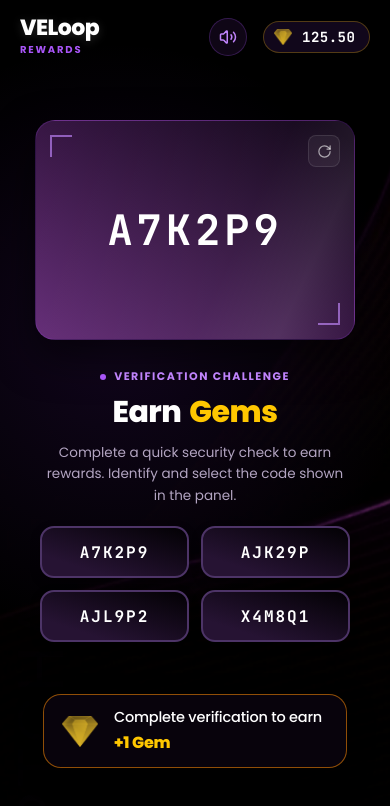
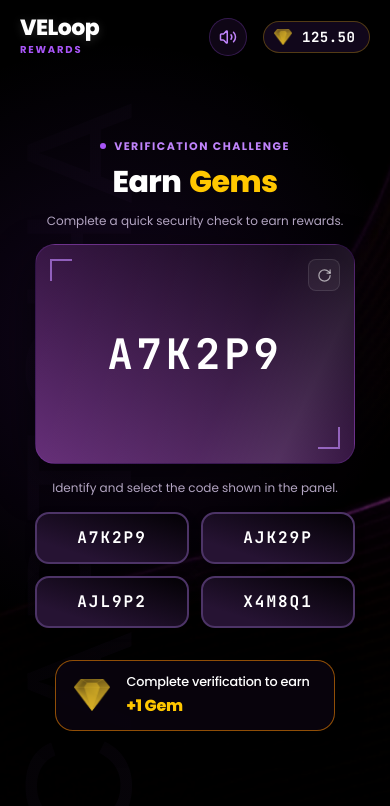
Before and after one commit to Srinadh118/captcha-page, a React (Vite) app: page /captcha in a window 390 px wide. Shown: the top 806 px of the page. Built offline with nearby package versions, Linux system fonts and the light colour scheme; a web font is replaced by a local one.

Commit message:
fix CaptchaPage component suite with reward UI, ad modals, and state views

```diff
--- a/src/components/CaptchaPage/CaptchaPage.module.css
+++ b/src/components/CaptchaPage/CaptchaPage.module.css
@@ -77,10 +77,24 @@ The text has a linear gradient as well, from 0% #050207 top-right to 100% #26133
   padding: 10px 16px 40px;
 }
 
+@media (max-width: 1024px) {
+  .captchaWatermark {
+    left: 5%;
+    top: 105%;
+    font-size: clamp(120px, 21.5vh, 180px);
+  }
+}
 @media (max-width: 768px) {
   .captchaWatermark {
-    left: 8px;
-    font-size: clamp(65px, 15vw, 100px);
-    opacity: 0.4;
+    left: 12%;
+    top: 100%;
+    font-size: clamp(120px, 21vw, 180px);
   }
 }
+@media (max-width: 640px) {
+  .captchaWatermark {
+    left: 1%;
+    top: 100%;
+    font-size: clamp(150px, 24vw, 200px);
+  }
+}
--- a/src/components/CaptchaPage/ChallengeView.jsx
+++ b/src/components/CaptchaPage/ChallengeView.jsx
@@ -1,7 +1,7 @@
-import React, { useState, useRef } from 'react';
-import styles from './ChallengeView.module.css';
-import { RotateCw } from 'lucide-react';
-import { playSound } from './utils/audioEffects';
+import { useState, useRef } from "react";
+import styles from "./ChallengeView.module.css";
+import { RotateCw } from "lucide-react";
+import { playSound } from "./utils/audioEffects";
 
 export default function ChallengeView({ challenge, onSelect, onRefresh }) {
   const [selectedOption, setSelectedOption] = useState(null);
@@ -28,7 +28,7 @@ export default function ChallengeView({ challenge, onSelect, onRefresh }) {
   const handleOptionClick = (option, index) => {
     if (selectedOption || isExiting) return;
     setSelectedOption(option);
-    playSound('click');
+    playSound("click");
 
     // Trigger exit animation matching diagram (card left, staggered options right)
     setIsExiting(true);
@@ -41,7 +41,7 @@ export default function ChallengeView({ challenge, onSelect, onRefresh }) {
   const handleRefreshClick = (e) => {
     e.stopPropagation();
     if (isExiting) return;
-    playSound('click');
+    playSound("click");
     if (onRefresh) onRefresh();
   };
 
@@ -49,6 +49,7 @@ export default function ChallengeView({ challenge, onSelect, onRefresh }) {
     <div className={styles.container}>
       <div className={styles.mainRow}>
         {/* LEFT: Captcha Card (Enters from Left, Exits Left on select) */}
+        <div className={styles.cardSide}>
           <div
             className={`${styles.cardWrapper} ${isExiting ? styles.cardExiting : styles.cardEntering}`}
           >
@@ -56,7 +57,7 @@ export default function ChallengeView({ challenge, onSelect, onRefresh }) {
               ref={cardRef}
               className={styles.captchaCard}
               style={{
-              transform: `rotateX(${cardTilt.x}deg) rotateY(${cardTilt.y}deg)`
+                transform: `rotateX(${cardTilt.x}deg) rotateY(${cardTilt.y}deg)`,
               }}
               onMouseMove={handleCardMouseMove}
               onMouseLeave={handleCardMouseLeave}
@@ -71,18 +72,21 @@ export default function ChallengeView({ challenge, onSelect, onRefresh }) {
                 title="Get new code"
                 aria-label="Get new code"
               >
-              <RotateCw size={15} />
+                <RotateCw size={15} className={styles.rotateIcon} />
               </button>
 
               <span className={styles.captchaText}>
-              {challenge?.code || 'A7K2P9'}
+                {challenge?.code || "A7K2P9"}
               </span>
             </div>
           </div>
+        </div>
 
-        {/* RIGHT: Texts and Staggered 2x2 Options (Enters from Right, Exits Right on select) */}
+        {/* RIGHT: Texts (Enters from Right, Exits Right on select) */}
         <div className={styles.contentSide}>
-          <div className={`${styles.headerText} ${isExiting ? styles.headerTextExiting : styles.headerTextEntering}`}>
+          <div
+            className={`${styles.headerText} ${isExiting ? styles.headerTextExiting : styles.headerTextEntering}`}
+          >
             <span className={styles.badgeTag}>
               <span className={styles.tagDot} />
               VERIFICATION CHALLENGE
@@ -91,12 +95,24 @@ export default function ChallengeView({ challenge, onSelect, onRefresh }) {
               Earn<span className={styles.headingHighlight}>Gems</span>
             </h2>
             <p className={styles.description}>
-              Complete a quick security check to earn rewards. Identify and select the code shown in the panel.
+              Complete a quick security check to earn rewards.
             </p>
           </div>
+        </div>
 
+        <div className={styles.optionsContainer}>
+          {/* Instruction text - sits above options grid */}
+          <p
+            className={`${styles.instructionText} ${isExiting ? styles.headerTextExiting : styles.headerTextEntering}`}
+          >
+            Identify and select the code shown in the panel.
+          </p>
+
+          {/* Options grid - Staggered 2x2 Options - below captcha card */}
           <div className={styles.optionsGrid}>
-            {(challenge?.options || ['A7K2P9', 'AJK29P', 'AJL9P2', 'X4M8Q1']).map((opt, idx) => {
+            {(
+              challenge?.options || ["A7K2P9", "AJK29P", "AJL9P2", "X4M8Q1"]
+            ).map((opt, idx) => {
               const isSelected = selectedOption === opt;
               const animClass = isExiting
                 ? styles[`option${idx + 1}Exiting`]
@@ -108,7 +124,7 @@ export default function ChallengeView({ challenge, onSelect, onRefresh }) {
                   className={`${styles.optionItem} ${animClass}`}
                 >
                   <button
-                    className={`${styles.optionBtn} ${isSelected ? styles.selected : ''}`}
+                    className={`${styles.optionBtn} ${isSelected ? styles.selected : ""}`}
                     onClick={() => handleOptionClick(opt, idx)}
                     disabled={isExiting}
                   >
@@ -122,7 +138,9 @@ export default function ChallengeView({ challenge, onSelect, onRefresh }) {
       </div>
 
       {/* BOTTOM INCENTIVE PILL (2 lines) - Enters from Bottom */}
-      <div className={`${styles.bottomPillWrapper} ${isExiting ? styles.bottomPillExiting : styles.bottomPillEntering}`}>
+      <div
+        className={`${styles.bottomPillWrapper} ${isExiting ? styles.bottomPillExiting : styles.bottomPillEntering}`}
+      >
         <div className={styles.rewardPill}>
           <img
             src="/assets/gem-gold.png"
@@ -130,7 +148,9 @@ export default function ChallengeView({ challenge, onSelect, onRefresh }) {
             className={styles.pillGem}
           />
           <div className={styles.pillTextGroup}>
-            <span className={styles.pillTextLine1}>Complete verification to earn</span>
+            <span className={styles.pillTextLine1}>
+              Complete verification to earn
+            </span>
             <span className={styles.pillTextLine2}>+1 Gem</span>
           </div>
         </div>
--- a/src/components/CaptchaPage/ChallengeView.module.css
+++ b/src/components/CaptchaPage/ChallengeView.module.css
@@ -8,16 +8,25 @@
   align-items: center;
   position: relative;
   z-index: 10;
-  font-family: 'Poppins', sans-serif;
+  font-family: "Poppins", sans-serif;
 }
 
 .mainRow {
+  display: grid;
+  grid-template-areas:
+    "captchaCard contentSide"
+    "captchaCard optionsGrid";
+  justify-content: center;
+  column-gap: 56px;
+  width: 100%;
+  margin: 36px 0 44px;
+}
+
+.cardSide {
+  grid-area: captchaCard;
   display: flex;
   align-items: center;
   justify-content: center;
-  gap: 56px;
-  width: 100%;
-  margin: 36px 0 44px;
 }
 
 /* ---------------- CAPTCHA CARD ---------------- */
@@ -62,7 +71,7 @@
   width: 380px;
   height: 270px;
   border-radius: 20px;
-  background: linear-gradient(to bottom left, #0C0013 5%, #632B76 100%);
+  background: linear-gradient(to bottom left, #0c0013 5%, #632b76 100%);
   position: relative;
   display: flex;
   flex-direction: column;
@@ -72,11 +81,14 @@
   border: 1px solid rgba(168, 85, 247, 0.2);
   user-select: none;
   overflow: hidden;
-  transition: transform 0.3s cubic-bezier(0.4, 0, 0.2, 1), box-shadow 0.3s cubic-bezier(0.4, 0, 0.2, 1);
+  transition:
+    transform 0.4s cubic-bezier(0.53, 0.08, 0.42, 0.93),
+    box-shadow 0.3s cubic-bezier(0.4, 0, 0.2, 1);
 }
 
 /* Cyber corner bracket accents */
-.cornerTL, .cornerBR {
+.cornerTL,
+.cornerBR {
   position: absolute;
   width: 22px;
   height: 22px;
@@ -114,7 +126,7 @@
 
 /* Requirement 6: Font JetBrains Mono for captcha text */
 .captchaText {
-  font-family: 'JetBrains Mono', monospace;
+  font-family: "JetBrains Mono", monospace;
   font-size: 52px;
   font-weight: 700;
   color: #ffffff;
@@ -140,27 +152,34 @@
   transition: all 0.25s cubic-bezier(0.4, 0, 0.2, 1);
   z-index: 5;
 }
+.rotateIcon {
+  transition: transform 0.25s cubic-bezier(0.4, 0, 0.2, 1);
+  transform: rotate(0deg);
+}
 
 .refreshBtn:hover {
   background: rgba(168, 85, 247, 0.25);
   color: #ffffff;
   border-color: #a855f7;
+}
+
+.refreshBtn:hover .rotateIcon {
   transform: rotate(90deg);
 }
 
 /* ---------------- RIGHT SIDE / CHALLENGE CONTENT ---------------- */
 .contentSide {
+  grid-area: contentSide;
   display: flex;
   flex-direction: column;
   max-width: 440px;
-  font-family: 'Poppins', sans-serif;
+  font-family: "Poppins", sans-serif;
 }
 
 /* Entrance & Exit animations: Header text */
 .headerText {
   display: flex;
   flex-direction: column;
-  margin-bottom: 24px;
 }
 
 .headerTextEntering {
@@ -214,7 +233,7 @@
 }
 
 .heading {
-  font-family: 'Poppins', sans-serif;
+  font-family: "Poppins", sans-serif;
   font-size: 38px;
   font-weight: 800;
   color: #ffffff;
@@ -224,16 +243,37 @@
 }
 
 .headingHighlight {
-  color: #FFC700;
+  color: #ffc700;
   margin-left: 8px;
 }
 
 .description {
-  font-family: 'Poppins', sans-serif;
+  font-family: "Poppins", sans-serif;
   font-size: 14px;
   line-height: 1.6;
   color: #b3a5c2;
   max-width: 400px;
+}
+
+/* Options container wrapping instruction text and options grid */
+.optionsContainer {
+  grid-area: optionsGrid;
+  display: flex;
+  flex-direction: column;
+  width: 100%;
+  max-width: 440px;
+}
+
+/* ---------------- INSTRUCTION TEXT (above options grid) ---------------- */
+.instructionText {
+  font-family: "Poppins", sans-serif;
+  font-size: 14px;
+  line-height: 1.6;
+  color: #b3a5c2;
+  margin-bottom: 24px;
+  width: 100%;
+  max-width: 440px;
+  /* order: 3; */
 }
 
 /* ---------------- 2x2 OPTIONS GRID ---------------- */
@@ -242,6 +282,7 @@
   grid-template-columns: repeat(2, 1fr);
   gap: 16px;
   width: 100%;
+  max-width: 440px;
 }
 
 .optionItem {
@@ -316,13 +357,13 @@ Requirements 3 & 4:
 */
 .optionBtn {
   width: 100%;
-  min-width: 180px;
+  min-width: 192px;
   height: 56px;
   border-radius: 14px;
   background: linear-gradient(to bottom left, #050207 5%, #261333 78%);
-  border: 2px solid #4D3467;
+  border: 2px solid #4d3467;
   color: #ffffff;
-  font-family: 'JetBrains Mono', monospace;
+  font-family: "JetBrains Mono", monospace;
   font-size: 18px;
   font-weight: 700;
   letter-spacing: 2px;
@@ -331,18 +372,19 @@ Requirements 3 & 4:
   justify-content: center;
   cursor: pointer;
   box-shadow: 0 4px 10px rgba(0, 0, 0, 0.4);
-  transition: transform 0.28s cubic-bezier(0.4, 0, 0.2, 1),
-              background 0.28s cubic-bezier(0.4, 0, 0.2, 1),
-              border-color 0.28s cubic-bezier(0.4, 0, 0.2, 1),
-              box-shadow 0.28s cubic-bezier(0.4, 0, 0.2, 1);
+  transition:
+    transform 0.28s cubic-bezier(0.4, 0, 0.2, 1),
+    background 0.28s cubic-bezier(0.4, 0, 0.2, 1),
+    border-color 0.28s cubic-bezier(0.4, 0, 0.2, 1),
+    box-shadow 0.28s cubic-bezier(0.4, 0, 0.2, 1);
   position: relative;
   user-select: none;
 }
 
 .optionBtn:hover:not(:disabled) {
   background:
-    linear-gradient(to bottom left, #140021 5%, #56068B 100%) padding-box,
-    linear-gradient(to bottom, #9A59DA 0%, #210141 100%) border-box;
+    linear-gradient(to bottom left, #140021 5%, #56068b 100%) padding-box,
+    linear-gradient(to bottom, #9a59da 0%, #210141 100%) border-box;
   border: 2px solid transparent;
   box-shadow: 0 5px 12px rgba(0, 0, 0, 0.6);
   transform: translateY(-1px);
@@ -351,8 +393,8 @@ Requirements 3 & 4:
 
 .optionBtn.selected {
   background:
-    linear-gradient(to bottom left, #140021 5%, #56068B 100%) padding-box,
-    linear-gradient(to bottom, #9A59DA 0%, #210141 100%) border-box;
+    linear-gradient(to bottom left, #140021 5%, #56068b 100%) padding-box,
+    linear-gradient(to bottom, #9a59da 0%, #210141 100%) border-box;
   border: 2px solid transparent;
   box-shadow: 0 5px 14px rgba(0, 0, 0, 0.7);
   transform: translateY(-1px);
@@ -370,7 +412,7 @@ Requirements 3 & 4:
 /* ---------------- BOTTOM REWARD PILL (2 LINES) ---------------- */
 .bottomPillWrapper {
   margin-top: 20px;
-  font-family: 'Poppins', sans-serif;
+  font-family: "Poppins", sans-serif;
 }
 
 .bottomPillEntering {
@@ -429,31 +471,45 @@ Requirements 3 & 4:
 }
 
 .pillTextLine1 {
-  font-size: 14.5px;
+  font-size: 0.875rem;
   font-weight: 500;
   color: #ffffff;
   letter-spacing: -0.2px;
 }
 
 .pillTextLine2 {
-  font-size: 16px;
+  font-size: 1rem;
   font-weight: 800;
-  color: #FFC700;
+  color: #ffc700;
   letter-spacing: -0.2px;
 }
 
-/* ---------------- MOBILE STYLES ---------------- */
+/* ---------------- MOBILE & TABLET STYLES (≤ 860px) ---------------- */
 @media (max-width: 860px) {
+  .container {
+    padding: 20px 24px 40px;
+  }
+
   .mainRow {
-    flex-direction: column;
-    gap: 28px;
-    margin: 16px 0 32px;
+    display: grid;
+    grid-template-areas:
+      "contentSide"
+      "captchaCard"
+      "optionsGrid";
+    justify-content: center;
+    row-gap: 14px;
+    margin: 0 0 12px;
+  }
+
+  /* Content side (header) moves above card on mobile/tablet */
+  .contentSide {
+    width: 100%;
+    max-width: 380px;
   }
 
   .headerText {
     text-align: center;
     align-items: center;
-    margin-bottom: 20px;
   }
 
   .badgeTag {
@@ -466,7 +522,14 @@ Requirements 3 & 4:
 
   .description {
     text-align: center;
-    font-size: 13.5px;
+    font-size: 12px;
+  }
+
+  .instructionText {
+    font-size: 12px;
+    margin-bottom: 14px;
+    max-width: 340px;
+    text-align: center;
   }
 
   .captchaCard {
@@ -489,10 +552,20 @@ Requirements 3 & 4:
     height: 52px;
     font-size: 16px;
   }
+
+  .pillTextLine1 {
+    font-size: 0.8rem;
+  }
 }
 
 @keyframes shimmerMove {
-  0% { background-position: -200% 0; }
-  50% { background-position: 200% 0; }
-  100% { background-position: -200% 0; }
+  0% {
+    background-position: -200% 0;
+  }
+  50% {
+    background-position: 200% 0;
+  }
+  100% {
+    background-position: -200% 0;
+  }
 }
--- a/src/components/CaptchaPage/ResultView.module.css
+++ b/src/components/CaptchaPage/ResultView.module.css
@@ -220,7 +220,7 @@ Requirement 4: Buttons have less y translation (-1px), organic transition.
     height: 32px;
   }
   .actionsRow {
-    flex-direction: column;
+    /* flex-direction: column; */
     width: 100%;
     max-width: 280px;
     gap: 12px;
```
Also changed, not shown: src/components/CaptchaPage/CaptchaHeader.jsx (+15 -15 lines), src/components/CaptchaPage/MockAdModal.jsx (+18 -20 lines), src/components/CaptchaPage/MockAdModal.module.css (+73 -16 lines), src/components/CaptchaPage/PreparingView.jsx (+7 -5 lines), src/components/CaptchaPage/RewardStatusIcon.jsx (+9 -6 lines), src/components/CaptchaPage/VerifyingView.jsx (+10 -8 lines), src/index.css (+12 -3 lines), 1 other file (tests, documents, lock files or other folders). Lines whose indentation alone changed are shown as unchanged.
